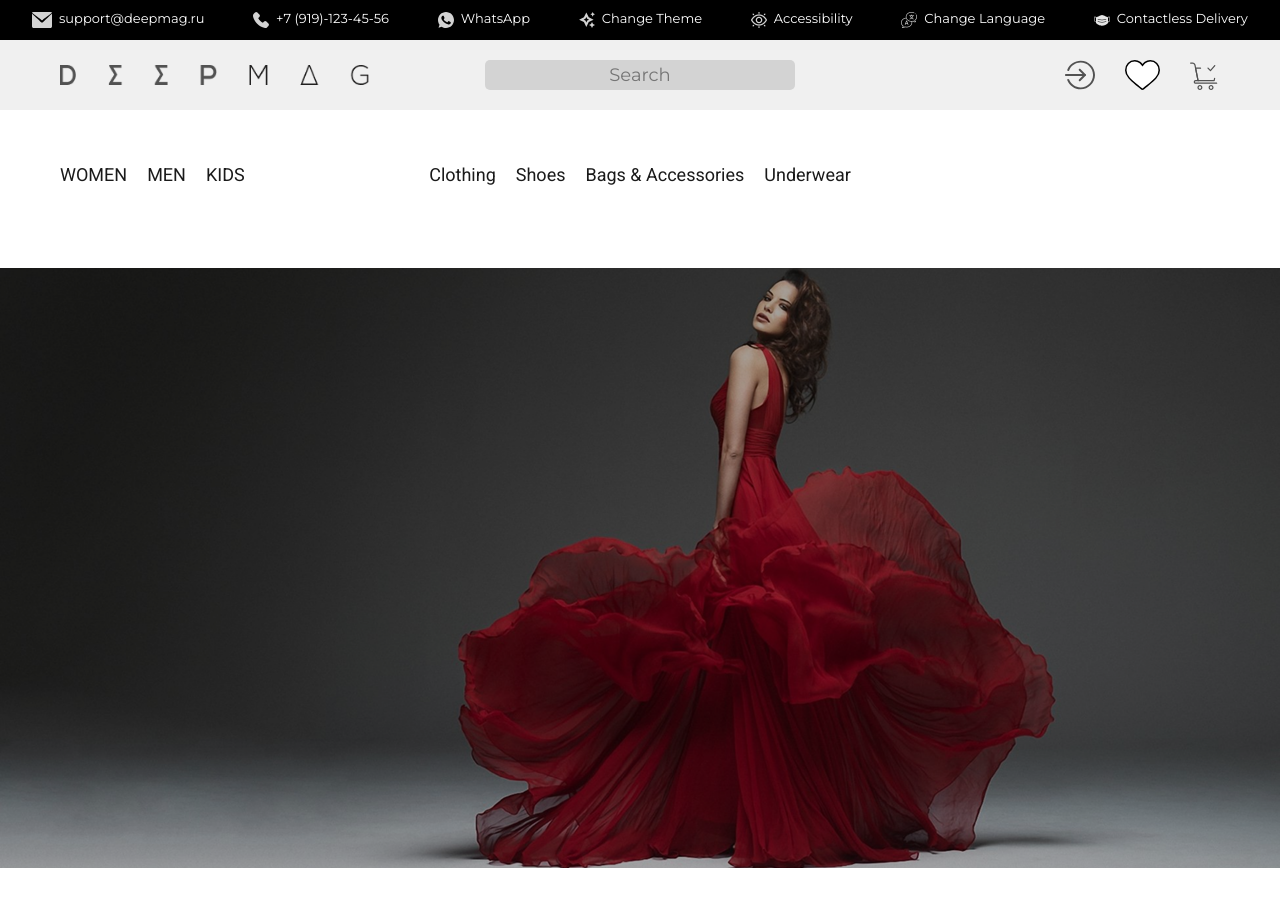
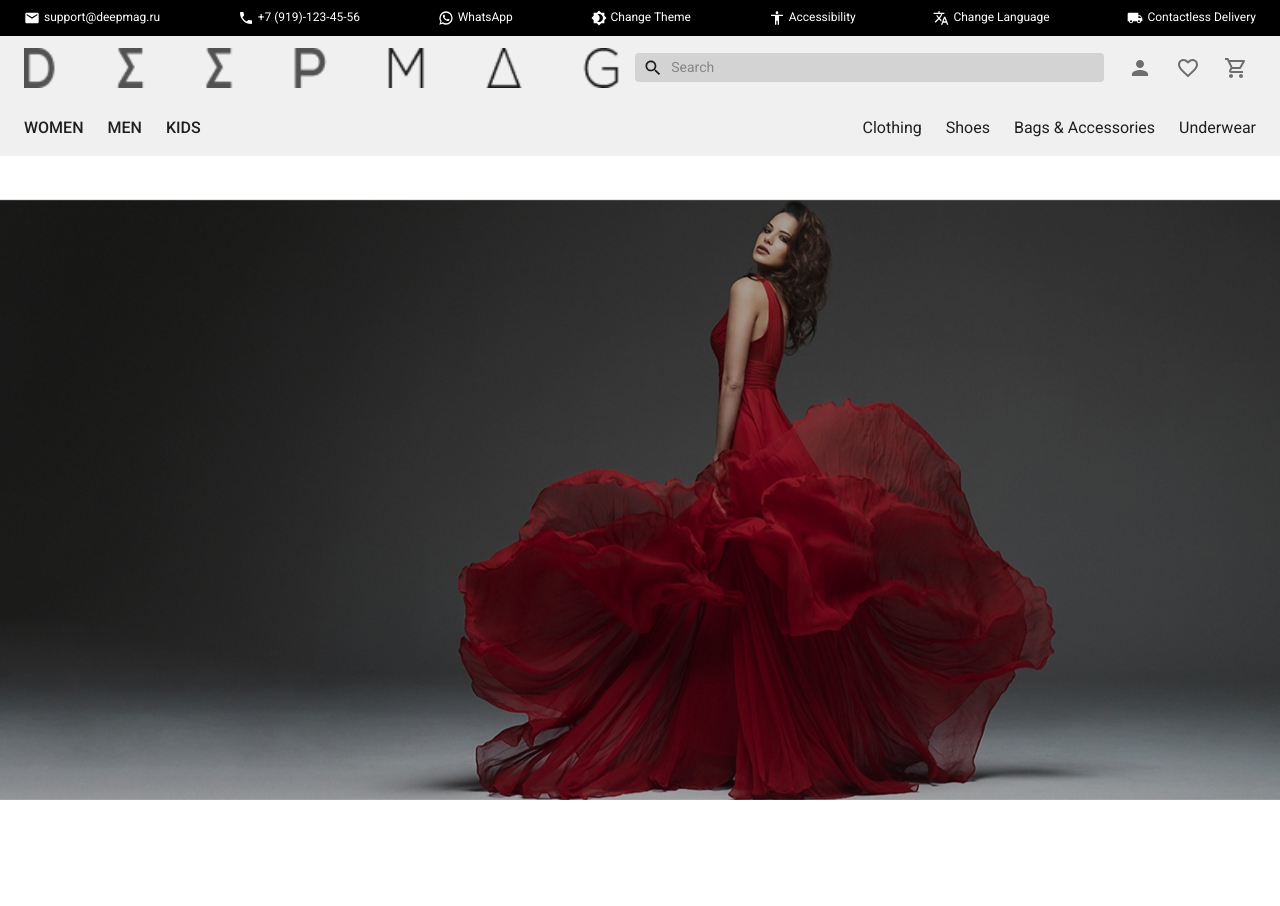
Before and after one commit to HannaKhlim/HCI-labs, a React (Vite) app: page / in a window 1280 px wide. Shown: the top 906 px of the page. Built offline with nearby package versions, Linux system fonts and the light colour scheme.

Commit message:
refactor: rewrite Header with Material UI components and icons

```diff
--- a/src/Header.jsx
+++ b/src/Header.jsx
@@ -1,150 +1,220 @@
 import { Link } from "react-router-dom";
+import {
+  AppBar,
+  Toolbar,
+  Typography,
+  InputBase,
+  Badge,
+  Box,
+  IconButton,
+} from "@mui/material";
+import SearchIcon from "@mui/icons-material/Search";
+import FavoriteBorderIcon from "@mui/icons-material/FavoriteBorder";
+import ShoppingCartOutlinedIcon from "@mui/icons-material/ShoppingCartOutlined";
+import PersonIcon from "@mui/icons-material/Person";
+import EmailIcon from "@mui/icons-material/Email";
+import PhoneIcon from "@mui/icons-material/Phone";
+import WhatsAppIcon from "@mui/icons-material/WhatsApp";
+import Brightness4Icon from "@mui/icons-material/Brightness4";
+import AccessibilityIcon from "@mui/icons-material/Accessibility";
+import TranslateIcon from "@mui/icons-material/Translate";
+import LocalShippingIcon from "@mui/icons-material/LocalShipping";
 import { useApp } from "./context/AppContext";
 
 export default function Header({ organization }) {
   const { cartCount, wishlist } = useApp();
 
   return (
-    <header className="header">
-      <div className="header-top">
-        <div className="header-top__item">
-          <img src="/icons/email.svg" alt="Email" className="header-top__icon" />
-          <span>support@deepmag.ru</span>
-        </div>
-        <div className="header-top__item">
-          <img src="/icons/phone.svg" alt="Phone" className="header-top__icon" />
-          <span>+7 (919)-123-45-56</span>
-        </div>
-        <div className="header-top__item">
-          <img src="/icons/whatsapp.svg" alt="WhatsApp" className="header-top__icon" />
-          <span>WhatsApp</span>
-        </div>
-        <div className="header-top__item">
-          <img src="/icons/sparkles.svg" alt="Change Theme" className="header-top__icon" />
-          <span>Change Theme</span>
-        </div>
-        <div className="header-top__item">
-          <img src="/icons/vision.png" alt="Vision Support" className="header-top__icon" />
-          <span>Accessibility</span>
-        </div>
-        <div className="header-top__item">
-          <img src="/icons/translation.png" alt="Change Language" className="header-top__icon" />
-          <span>Change Language</span>
-        </div>
-        <div className="header-top__item">
-          <img src="/icons/mask.svg" alt="Delivery" className="header-top__icon" />
-          <span>Contactless Delivery</span>
-        </div>
-      </div>
+    <Box component="header" sx={{ mb: 2 }}>
+      <Box
+        sx={{
+          bgcolor: "#000",
+          color: "#fff",
+          fontSize: "0.8125rem",
+          px: 3,
+          py: 1,
+          display: "flex",
+          justifyContent: "space-between",
+          alignItems: "center",
+          gap: 2,
+          flexWrap: "wrap",
+        }}
+      >
+        <Box sx={{ display: "flex", alignItems: "center", gap: 0.5 }}>
+          <EmailIcon sx={{ fontSize: 16 }} />
+          <Typography variant="caption" sx={{ color: "inherit" }}>
+            support@deepmag.ru
+          </Typography>
+        </Box>
 
-      <div className="header-bottom-mobile">
-        <div
-          className="header-bottom__item header-bottom-mobile__menu"
-          data-tooltip="Menu"
+        <Box sx={{ display: "flex", alignItems: "center", gap: 0.5 }}>
+          <PhoneIcon sx={{ fontSize: 16 }} />
+          <Typography variant="caption" sx={{ color: "inherit" }}>
+            +7 (919)-123-45-56
+          </Typography>
+        </Box>
+
+        <Box sx={{ display: "flex", alignItems: "center", gap: 0.5 }}>
+          <WhatsAppIcon sx={{ fontSize: 16 }} />
+          <Typography variant="caption" sx={{ color: "inherit" }}>
+            WhatsApp
+          </Typography>
+        </Box>
+
+        <Box sx={{ display: "flex", alignItems: "center", gap: 0.5, cursor: "pointer" }}>
+          <Brightness4Icon sx={{ fontSize: 16 }} />
+          <Typography variant="caption" sx={{ color: "inherit" }}>
+            Change Theme
+          </Typography>
+        </Box>
+
+        <Box sx={{ display: "flex", alignItems: "center", gap: 0.5, cursor: "pointer" }}>
+          <AccessibilityIcon sx={{ fontSize: 16 }} />
+          <Typography variant="caption" sx={{ color: "inherit" }}>
+            Accessibility
+          </Typography>
+        </Box>
+
+        <Box sx={{ display: "flex", alignItems: "center", gap: 0.5, cursor: "pointer" }}>
+          <TranslateIcon sx={{ fontSize: 16 }} />
+          <Typography variant="caption" sx={{ color: "inherit" }}>
+            Change Language
+          </Typography>
+        </Box>
+
+        <Box sx={{ display: "flex", alignItems: "center", gap: 0.5 }}>
+          <LocalShippingIcon sx={{ fontSize: 16 }} />
+          <Typography variant="caption" sx={{ color: "inherit" }}>
+            Contactless Delivery
+          </Typography>
+        </Box>
+      </Box>
+
+      <AppBar position="static" color="inherit" elevation={0}>
+        <Toolbar
+          sx={{
+            bgcolor: "#f0f0f0",
+            display: "flex",
+            justifyContent: "space-between",
+            gap: 2,
+            py: 1,
+          }}
         >
-          <img src="/icons/menu.svg" alt="menu" className="header-bottom-mobile__icon" />
-        </div>
-        <div className="header-bottom__item logo-wrapper">
-          <Link to="/">
-            <img
+          <Box
+            component={Link}
+            to="/"
+            sx={{ display: "flex", alignItems: "center" }}
+          >
+            <Box
+              component="img"
               src="/logos/logo.png"
               alt={organization}
-              className="header-bottom__logo"
+              sx={{ height: 40, width: "auto" }}
             />
-          </Link>
-        </div>
-        <div className="header-bottom__item header-search__wrapper">
-          <input type="text" className="header-search" placeholder="Search" />
-        </div>
-      </div>
+          </Box>
 
-      <div className="header-bottom">
-        <div className="header-bottom__item">
-          <Link to="/">
-            <img
-              src="/logos/logo.png"
-              alt={organization}
-              className="header-bottom__logo"
+          <Box
+            sx={{
+              display: "flex",
+              alignItems: "center",
+              bgcolor: "#d3d3d3",
+              borderRadius: 1,
+              px: 1,
+              flexGrow: 1,
+              maxWidth: 600,
+            }}
+          >
+            <SearchIcon fontSize="small" />
+            <InputBase
+              placeholder="Search"
+              sx={{ ml: 1, flex: 1, fontSize: "0.875rem" }}
             />
-          </Link>
-        </div>
-        <div className="header-bottom__item header-search__wrapper">
-          <input type="text" className="header-search" placeholder="Search" />
-        </div>
-        <div className="header-bottom__item header-profile">
-          <Link
-            to="/profile"
-            className="header-profile__item"
-            data-tooltip="Profile"
-            aria-label="Profile"
+          </Box>
+
+          <Box sx={{ display: "flex", gap: 1 }}>
+            <IconButton component={Link} to="/profile" aria-label="Profile">
+              <PersonIcon />
+            </IconButton>
+
+            <IconButton component={Link} to="/profile" aria-label="Wishlist">
+              <Badge badgeContent={wishlist.length} color="error">
+                <FavoriteBorderIcon />
+              </Badge>
+            </IconButton>
+
+            <IconButton component={Link} to="/profile" aria-label="Cart">
+              <Badge badgeContent={cartCount} color="error">
+                <ShoppingCartOutlinedIcon />
+              </Badge>
+            </IconButton>
+          </Box>
+        </Toolbar>
+      </AppBar>
+
+      <Box
+        sx={{
+          bgcolor: "#f0f0f0",
+          display: "flex",
+          justifyContent: "space-between",
+          px: 3,
+          py: 2,
+        }}
+      >
+        <Box sx={{ display: "flex", gap: 3 }}>
+          <Typography
+            component={Link}
+            to="/products?gender=women"
+            sx={{ textDecoration: "none", color: "inherit", fontWeight: 500 }}
           >
-            <img src="/icons/login.svg" alt="Login" className="header-profile__icon" />
-          </Link>
+            WOMEN
+          </Typography>
+          <Typography
+            component={Link}
+            to="/products?gender=men"
+            sx={{ textDecoration: "none", color: "inherit", fontWeight: 500 }}
+          >
+            MEN
+          </Typography>
+          <Typography
+            component={Link}
+            to="/products?gender=kids"
+            sx={{ textDecoration: "none", color: "inherit", fontWeight: 500 }}
+          >
+            KIDS
+          </Typography>
+        </Box>
 
-          <Link
-            to="/profile"
-            className="header-profile__item"
-            data-tooltip="Wishlist"
-            aria-label="Wishlist"
+        <Box sx={{ display: "flex", gap: 3 }}>
+          <Typography
+            component={Link}
+            to="/products?category=clothes"
+            sx={{ textDecoration: "none", color: "inherit" }}
           >
-            <img
-              src="/icons/wishlist.svg"
-              alt="Wishlist"
-              className="header-profile__icon"
-            />
-            {wishlist.length > 0 && (
-              <span className="header-profile__badge">{wishlist.length}</span>
-            )}
-          </Link>
-
-          <Link
-            to="/profile"
-            className="header-profile__item"
-            data-tooltip="Cart"
-            aria-label="Cart"
+            Clothing
+          </Typography>
+          <Typography
+            component={Link}
+            to="/products?category=shoes"
+            sx={{ textDecoration: "none", color: "inherit" }}
           >
-            <img src="/icons/cart.svg" alt="Cart" className="header-profile__icon" />
-            {cartCount > 0 && (
-              <span className="header-profile__badge">{cartCount}</span>
-            )}
-          </Link>
-        </div>
-      </div>
-
-      <nav className="header-navigation">
-        <div className="header-navigation__item">
-          <Link to="/products?gender=women" className="header-navigation__option-label">
-            WOMEN
-          </Link>
-          <Link to="/products?gender=men" className="header-navigation__option-label">
-            MEN
-          </Link>
-          <Link to="/products?gender=kids" className="header-navigation__option-label">
-            KIDS
-          </Link>
-        </div>
-        <div className="header-navigation__item header-navigation__categories">
-          <Link to="/products?category=clothes" className="header-navigation__option-label">
-            Clothing
-          </Link>
-          <Link to="/products?category=shoes" className="header-navigation__option-label">
             Shoes
-          </Link>
-          <Link
+          </Typography>
+          <Typography
+            component={Link}
             to="/products?category=accessories"
-            className="header-navigation__option-label"
+            sx={{ textDecoration: "none", color: "inherit" }}
           >
             Bags &amp; Accessories
-          </Link>
-          <Link
+          </Typography>
+          <Typography
+            component={Link}
             to="/products?category=underwear"
-            className="header-navigation__option-label"
+            sx={{ textDecoration: "none", color: "inherit" }}
           >
             Underwear
-          </Link>
-        </div>
-        <div className="header-navigation__item header-navigation__item--empty" />
-      </nav>
-    </header>
+          </Typography>
+        </Box>
+      </Box>
+    </Box>
   );
 }
```
